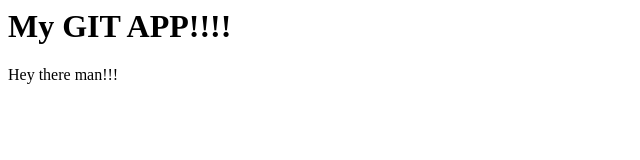
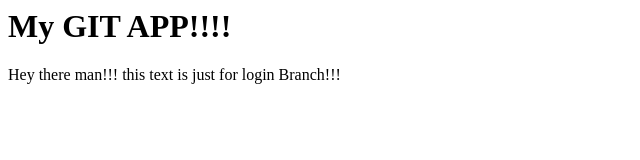
Before and after one commit to AdamJC-Git/GitHubTutorialPractise, a plain HTML site: page Index.html in a window 1280 px wide. Shown: the whole page, without its empty margins (0-640 px from the left). Drawn offline with Linux system fonts and the light colour scheme.

Commit message:
Login Branch only update

```diff
--- a/Index.html
+++ b/Index.html
@@ -6,5 +6,6 @@
 <body>
 <h1>My GIT APP!!!!</h1>
 Hey there man!!!
+this text is just for login Branch!!!
 </body>
 </html>
```
